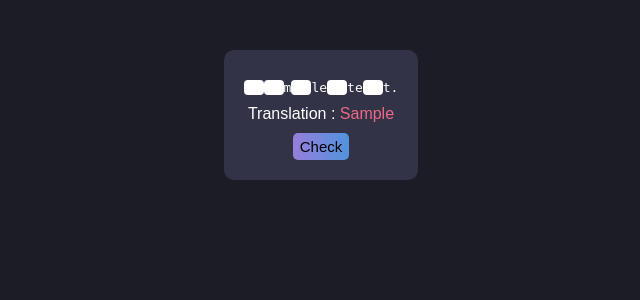
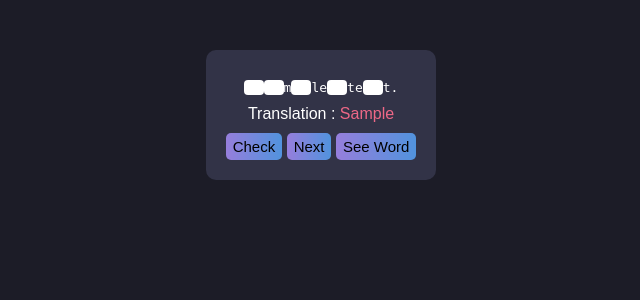
Before and after one commit to alirahmnicode/learnewgu, a Django app: page /dictation/filling/ in a window 1280 px wide. Shown: the part 60-360 px from the top of the page, without its empty margins (319-959 px from the left). Run offline with Django 4.2, Linux system fonts and the light colour scheme; a user stored in the database is signed in; tables that the repository leaves empty hold one stand-in row (values such as "Sample post").

Commit message:
get next word

```diff
--- a/dictation/templates/dictation/fill.html
+++ b/dictation/templates/dictation/fill.html
@@ -7,7 +7,7 @@
 
 
 {% block nav %}
-    {% include 'inc/nav.html' %}
+{% include 'inc/nav.html' %}
 {% endblock nav %}
 
 {% block content %}
@@ -18,9 +18,19 @@
         <div>
             <span>Translation :</span> <span id="translation" style="color: #ee6887;">{{word.translation}}</span>
         </div>
+        <div style="display:none;" class="or-word">
+            <span>Original Word :</span> <span id="translation" style="color: #ee6887;">{{word}}</span>
+        </div>
         <button class="check-btn btn-linear btn">
             <span class="btn-text">Check</span>
             <span class="loader btn-pending"></span>
+        </button>
+        <button class="next-btn btn-linear btn">
+            <span class="btn-text">Next</span>
+            <span class="loader btn-pending"></span>
+        </button>
+        <button class="see-btn btn-linear btn">
+            <span class="btn-text">See Word</span>
         </button>
     </div>
 </div>
@@ -29,4 +39,9 @@
 
 {% block js %}
 <script src="{% static 'js/dictation.js' %}?{% now 'U' %}"></script>
+<script>
+    $('.see-btn').click(function () {
+        $('.or-word').css('display', 'block')
+    })
+</script>
 {% endblock js %}
--- a/static/js/dictation.js
+++ b/static/js/dictation.js
@@ -37,6 +37,7 @@ htmlCreator(word)
 var clientText = ''
 
 const checkBtn = $('.check-btn')
+const nextBtn = $('.next-btn')
 
 checkBtn.click(function () {
     var nodes = document.getElementsByClassName('dictation')[0].childNodes
@@ -52,24 +53,19 @@ checkBtn.click(function () {
 })
 
 
+nextBtn.click(function () {
+    // get next word
+    getWord()
+    check(this)
+})
+
+
 function check(btn) {
     var word = $(".data")[0].getAttribute('data-word')
     if (word === clientText) {
-        var url = window.location.href
         btnIsPending(true, btn)
-        $.ajax({
-            type: 'GET',
-            url: url,
-            success: function (response) {
-                // $('.dictation')[0].innerHTML = ''
-                html = ''
-                $(".data")[0].setAttribute('data-word', response.text)
-                // set translation
-                $('#translation')[0].textContent = response.translation
-                htmlCreator($(".data")[0].getAttribute('data-word'))
-                btnIsPending(false, btn)
-            }
-        })
+        getWord()
+        btnIsPending(false, btn)
     } else {
         verify()
     }
@@ -88,3 +84,21 @@ function verify() {
         }
     }
 }
+
+function getWord() {
+    var url = window.location.href
+    $.ajax({
+        type: 'GET',
+        url: url,
+        success: function (response) {
+            // close orignal word box if open
+            $('.or-word').css('display', 'none')
+            // create new html
+            html = ''
+            $(".data")[0].setAttribute('data-word', response.text)
+            // set translation
+            $('#translation')[0].textContent = response.translation
+            htmlCreator($(".data")[0].getAttribute('data-word'))
+        }
+    })
+}
```
